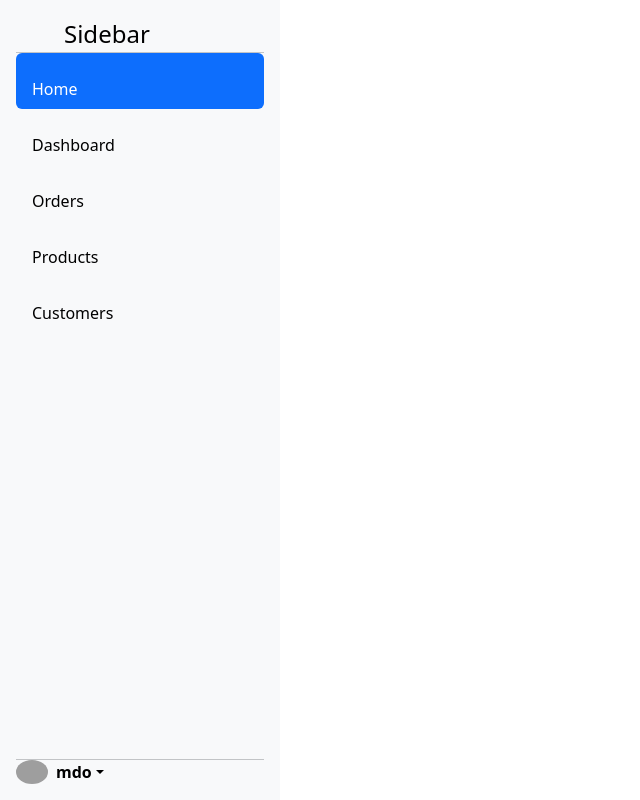
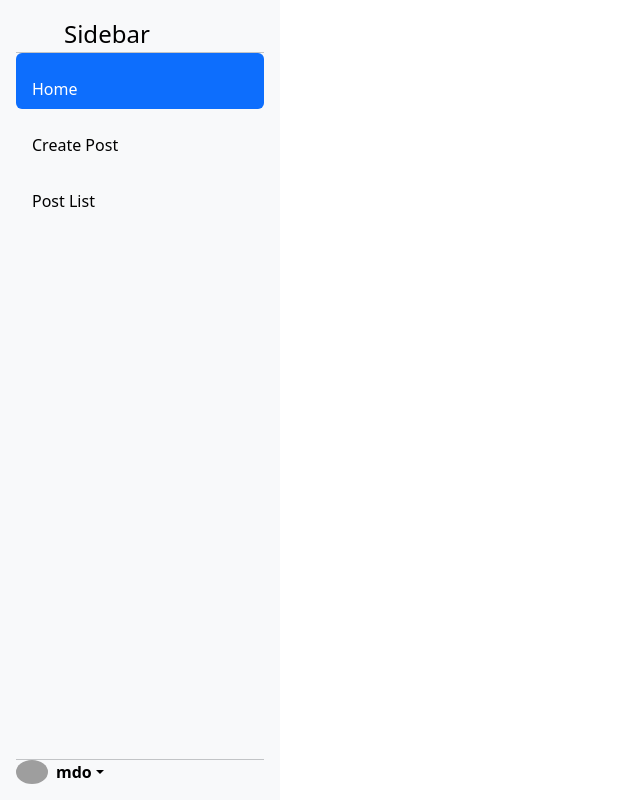
Before and after one commit to abhi-develope/React-Revision, a React (Vite) app in the folder projects/Social-Media/: page / in a window 1280 px wide. Shown: the top 800 px of the page, without its empty margins (0-640 px from the left). Built offline with nearby package versions, Linux system fonts and the light colour scheme; grey boxes are pictures that could not be loaded.

Commit message:
use usestate

```diff
--- a/projects/Social-Media/src/App.jsx
+++ b/projects/Social-Media/src/App.jsx
@@ -1,3 +1,4 @@
+import { useState } from "react";
 import CreatePost from "./components/CreatePost";
 import Footer from "./components/Footer";
 import Header from "./components/Header";
@@ -5,13 +6,15 @@ import PostList from "./components/PostList";
 import Sidebar from "./components/Sidebar";
 
 function App() {
+ const [selectedTab, setSelectedTab] = useState("home")
   return (
     <div className="flex ">
-      <Sidebar/>
+      <Sidebar selectedTab = {selectedTab} setSelectedTab={setSelectedTab}/>
       <div className="inner flex flex-col">
         <Header />
-        <CreatePost/>
-        <PostList/>
+        {selectedTab == "home" ? (<PostList/>) : (<CreatePost/>)}
+
+
         <Footer />
       </div>
     </div>
--- a/projects/Social-Media/src/components/Sidebar.jsx
+++ b/projects/Social-Media/src/components/Sidebar.jsx
@@ -1,7 +1,7 @@
 import React from 'react'
 import 'bootstrap/dist/css/bootstrap.min.css'
 
-function Sidebar() {
+function Sidebar({selectedTab, setSelectedTab}) {
   return (
     <div>
         <div class="d-flex flex-column flex-shrink-0 p-3 bg-body-tertiary " style={{width: "280px", height: "100vh"}}>
@@ -11,36 +11,26 @@ function Sidebar() {
     </a>
     <hr/>
     <ul class="nav nav-pills flex-column mb-auto">
-      <li class="nav-item">
-        <a href="#" class="nav-link active" aria-current="page">
+      <li class="nav-item" onClick={()=>{setSelectedTab("home")}}>
+        <a href="#" class={`nav-link link-body-emphasis nav-link  ${selectedTab === "home" && "active text-white " }`} aria-current="page">
           <svg class="bi pe-none me-2" width="16" height="16"><use xlinkHref="#home"></use></svg>
           Home
         </a>
       </li>
-      <li>
-        <a href="#" class="nav-link link-body-emphasis">
+      <li onClick={()=>{setSelectedTab("createPost")}}>
+        <a href="#" class={`nav-link link-body-emphasis nav-link  ${selectedTab === "createPost" && "active text-white" }`} >
           <svg class="bi pe-none me-2" width="16" height="16"><use xlinkHref="#speedometer2"></use></svg>
-          Dashboard
+          Create Post
         </a>
       </li>
-      <li>
-        <a href="#" class="nav-link link-body-emphasis">
+      <li onClick={()=>{setSelectedTab("postList")}}>
+        <a href="#" class={`nav-link link-body-emphasis nav-link  ${selectedTab === "postList" && "active text-white" }`} >
           <svg class="bi pe-none me-2" width="16" height="16"><use xlinkHref="#table"></use></svg>
-          Orders
+          Post List
         </a>
       </li>
-      <li>
-        <a href="#" class="nav-link link-body-emphasis">
-          <svg class="bi pe-none me-2" width="16" height="16"><use xlinkHref="#grid"></use></svg>
-          Products
-        </a>
-      </li>
-      <li>
-        <a href="#" class="nav-link link-body-emphasis">
-          <svg class="bi pe-none me-2" width="16" height="16"><use xlinkHref="#people-circle"></use></svg>
-          Customers
-        </a>
-      </li>
+
+
     </ul>
     <hr/>
     <div class="dropdown">
```
